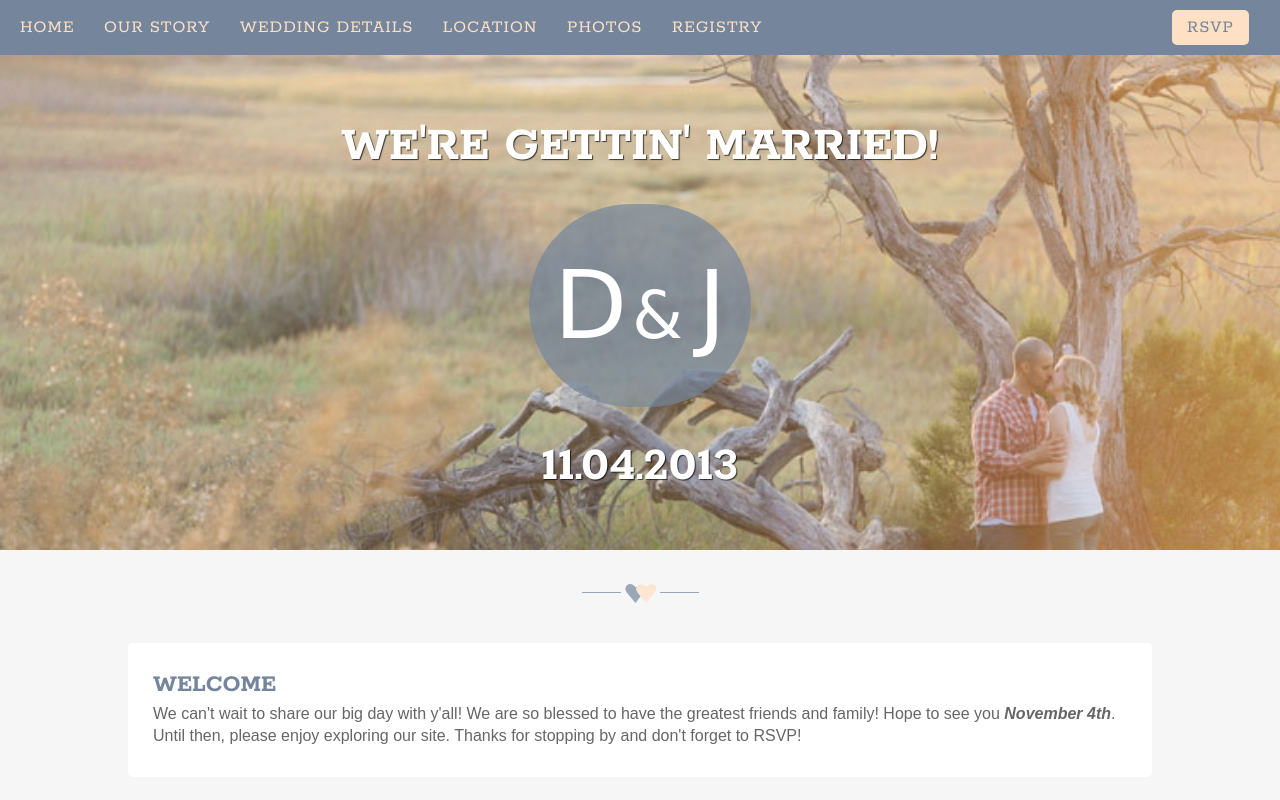
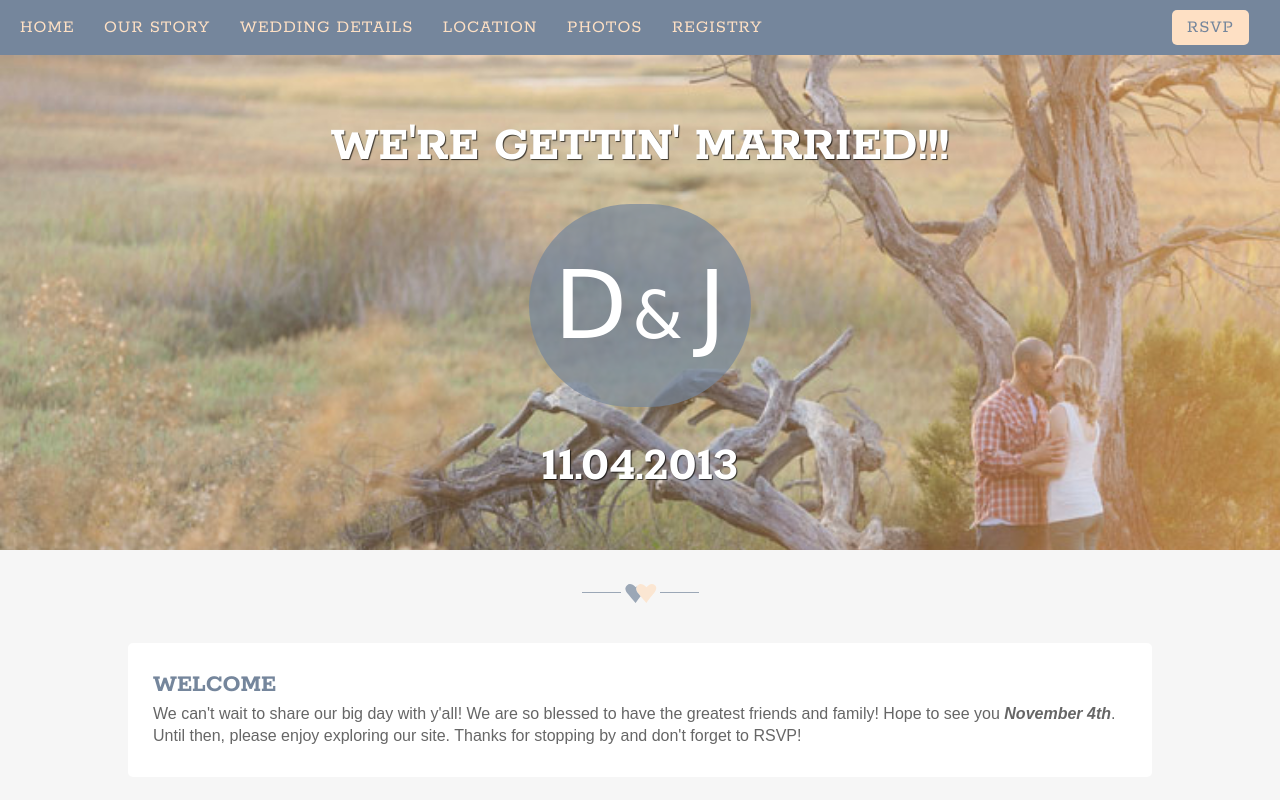
Before and after one commit to danielwrobert/danandjen, a website: page index.html in a window 1280 px wide. Shown: the top 800 px of the page. Drawn offline with nearby package versions, Linux system fonts and the light colour scheme; a web font is replaced by a local one.

Commit message:
Test deployment

```diff
--- a/index.html
+++ b/index.html
@@ -37,7 +37,7 @@
 
   <header>
       <div class="content">
-          <h1>WE'RE GETTIN' MARRIED!</h1>
+          <h1>WE'RE GETTIN' MARRIED!!!</h1>
           <div class="main_header">
               <div class="logo">D<span>&amp;</span>J</div>
           </div>
```
